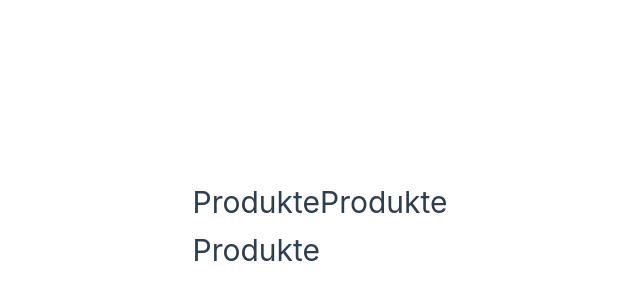
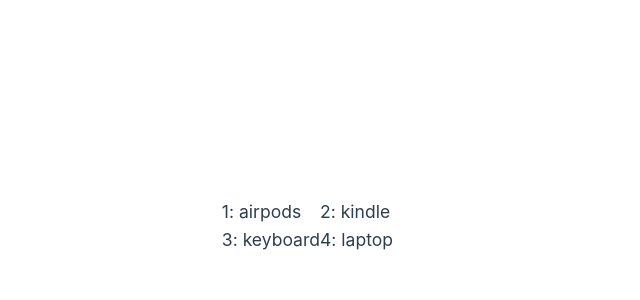
Before and after one commit to Lucas-De-Martin-Bianco/vue_firstlook, a Vue app: page / in a window 1280 px wide. Shown: the part 174-474 px from the top of the page, without its empty margins (320-960 px from the left). Built offline with nearby package versions, Linux system fonts and the light colour scheme.

Commit message:
Kapitel 2
Products Beispiele

```diff
--- a/src/App.vue
+++ b/src/App.vue
@@ -10,6 +10,4 @@
 
 <template>
   <Products />
-  <Products />
-  <Products />
 </template>
--- a/src/components/Products.vue
+++ b/src/components/Products.vue
@@ -1,5 +1,31 @@
 <script>
+  export default {
+    data() {
+      return {
+        products: [
+          {
+            id: '1',
+            name: 'airpods'
+          },
+          {
+            id: '2',
+            name: 'kindle'
+          },
+          {
+            id: '3',
+            name: 'keyboard'
+          },
+          {
+            id: '4',
+            name: 'laptop'
+          }
+        ]
+      }
+    }
+  }
 </script>
 <template>
-  <h1>Produkte</h1>
+  <div v-for='product in products' :key='product.id'>
+    <h3>{{product.id}}: {{product.name}}</h3>
+  </div>
 </template>
```
